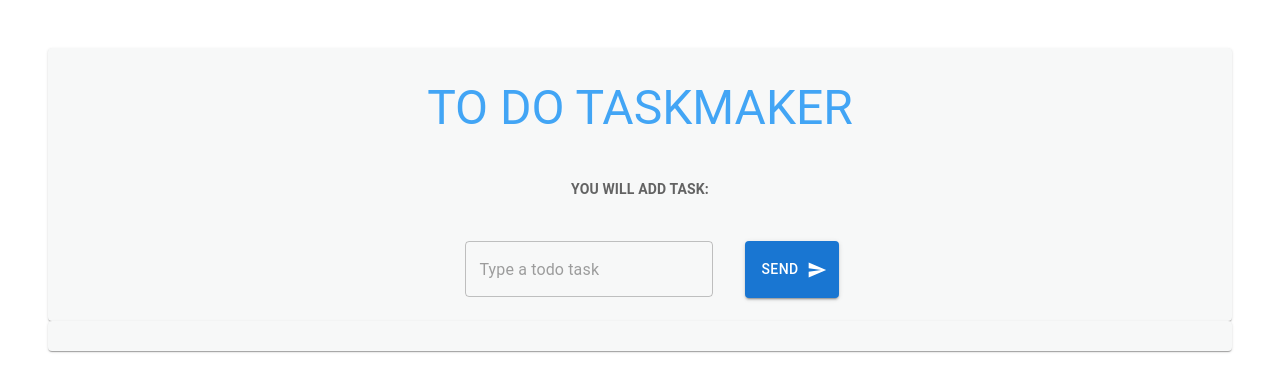
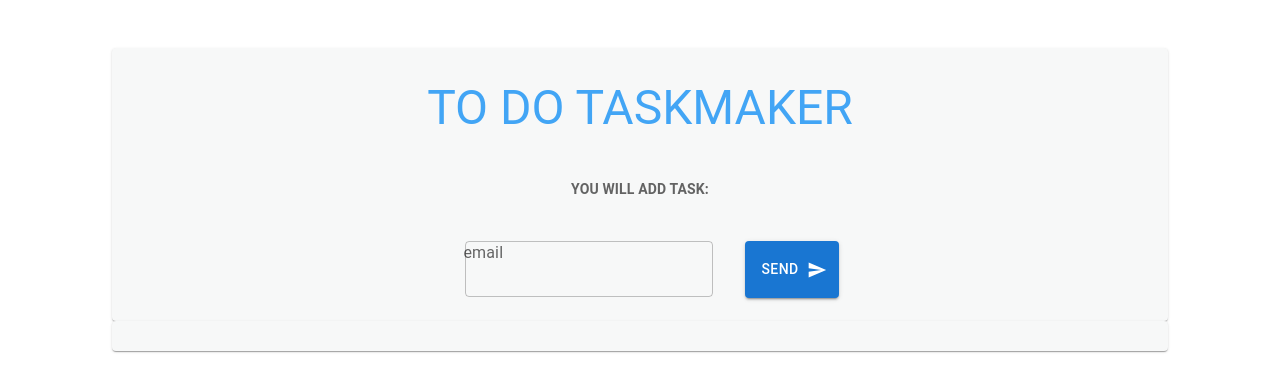
Before and after one commit to SDytewski/task, a React (Create React App) app: page / in a window 1280 px wide. Shown: the top 392 px of the page. Built offline with nearby package versions, Linux system fonts and the light colour scheme.

Commit message:
added validation for empty input field

```diff
--- a/package.json
+++ b/package.json
@@ -13,6 +13,7 @@
     "@testing-library/user-event": "^13.5.0",
     "react": "^18.2.0",
     "react-dom": "^18.2.0",
+    "react-hook-form": "^7.45.1",
     "react-scripts": "5.0.1",
     "styled-components": "^5.3.6",
     "web-vitals": "^2.1.4"
--- a/src/components/Home.js
+++ b/src/components/Home.js
@@ -14,6 +14,8 @@ import DeleteIcon from '@mui/icons-material/Delete';
 import EditOutlinedIcon from '@mui/icons-material/EditOutlined';
 import SendIcon from '@mui/icons-material/Send';
 import { createTheme } from '@mui/material/styles';
+import { useForm } from "react-hook-form";
+import Container from "@mui/material/Container";
 
 
 
@@ -44,6 +46,7 @@ const Item = styled(Paper)(({ theme }) => ({
 
 
 
+
 function Home() {
   // Declare a new state variable, which we'll call "todo"
   // Also create a copy of the todo as an array
@@ -68,12 +71,19 @@ function Home() {
 
   // );
 
-  console.log(todos)
+  // console.log(todos)
 
+  const {
+    register,
+    handleSubmit,
+    formState:{ errors },
+  } = useForm();
+  const onSubmit = (data) => addTodo(todos)
+  //  handleReset(e) setEditShow(true);
 
   //Onclick function to add Todo
   const addTodo = () => {
-
+    setEditShow(false) && setShow(show) ? setEditShow(false) && setShow(!show) : setEditShow(false)
     // if (todo !== " ") {
     setTodos((prevToDos) => {
       const task = {
@@ -86,6 +96,7 @@ function Home() {
     // }
 
   };
+
 
   function handleReset(e) {
     e.preventDefault();
@@ -105,7 +116,7 @@ function Home() {
 
     });
     setTodos(newTodos);
-    console.log(newTodos + "HELLO")
+    // console.log(newTodos + "HELLO")
     newTodos.length === 0 ? setEditShow(false) : setEditShow(true)
 
 
@@ -161,7 +172,7 @@ function Home() {
 
 
   return (
-
+    <Container maxWidth="lg">
     <Box sx={{ flexGrow: 1 }} padding={6}>
 
       <Grid container spacing={2}>
@@ -173,15 +184,35 @@ function Home() {
               <Typography variant="h3" color='primary.light' padding={3}>TO DO TASKMAKER</Typography>
               <h4>YOU WILL ADD TASK:</h4>
               {/* <h3>{todo}</h3> */}
+              <form onSubmit={handleSubmit(onSubmit)}>
+                <TextField id="outlined-basic"
+                  type="text"
+                  name="todo"
+                  value={todo}
+                  label="email"
+                  placeholder="Type a todo task"
+                  {...register ("email", {
+                    required: "Please enter at least one character",
+                    minLength: 1
 
-              <TextField id="outlined-basic" type="text" name="todo" value={todo} placeholder="Type a todo task" sx={{ ml: 1, mt: 1, p: 2, }} onChange={(e) => {
+                  })}
+                  error={!!errors?.email}
+
+                  helperText={errors?.email ? errors.email.message : null}
+                  sx={{ ml: 1, mt: 1, p: 2, }}
+                  onChange={(e) => {
                     setTodo(e.target.value);
                   }} />
+                {/* <Box>
+                  {errors.email && errors.email.type === "required" && (
+                    <span className="error-message">Please enter a task</span>
+                  )}
+                </Box> */}
 
-
-              <Button className="add-button" variant="contained" type="submit" endIcon={<SendIcon />} sx={{ ml: 2, mt: 3, p: 2, }} onClick={(e) => { addTodo(todos); handleReset(e); }}>
+                <Button className="add-button" variant="contained" type="submit" endIcon={<SendIcon />} sx={{ ml: 2, mt: 3, p: 2, }} onSubmit={(e) => { addTodo(todos); handleReset(e); setEditShow(true); }}>
                   Send
                 </Button>
+              </form>
 
             </div>
 
@@ -199,7 +230,7 @@ function Home() {
               >
 
 
-                  { editShow && <div>
+                {editShow && <div>
                   <Button className="edit-button" variant="outlined" startIcon={<EditOutlinedIcon />} sx={{ mr: 2, mt: 2, p: 1 }} onClick={() => {
                     handleEditClick(todo); setShow(!show); setEditShow(false)
 
@@ -215,7 +246,7 @@ function Home() {
                       <Typography variant="h5" component="div">
 
                         <li>
-                       <div key={item.id} > {item.taskName} </div>
+                          {editShow && <div key={item.id} > {item.taskName} </div>}
                           {isEditing ? (
 
                             // if we are editing - display the edit todo input
@@ -227,6 +258,7 @@ function Home() {
                               {/* <label htmlFor="editTodo">Edit todo: </label> */}
                               {/* notice that the value for the update input is set to the currentTodo state */}
                               {/* also notice the handleEditInputChange is being used */}
+
                               {<TextField
                                 name={`editTodo${item.id}`}
                                 type="text"
@@ -251,18 +283,18 @@ function Home() {
 
                               }
                               {/* here we added an "update" button element - use the type="submit" on the button which will still submit the form when clicked using the handleEditFormSubmit function */}
-                              <Button variant="outlined" sx={{ ml: 2, mt: 2, mb: 1, p: 1 }} onClick={() => {handleEditFormSubmit(item.id, item); setShow(true); setEditShow(true)}}>Update All</Button>
+                              <Button variant="outlined" sx={{ ml: 2, mt: 2, mb: 1, p: 1 }} onClick={() => { handleEditFormSubmit(item.id, item); setShow(true); setEditShow(true) }}>Update All</Button>
                               {/* here we added a "Cancel" button to set isEditing state back to false which will cancel editing mode */}
-                              <Button variant="outlined" sx={{ ml: 2, mt: 2, mb: 1, p: 1 }} onClick={() => {setIsEditing(false); setShow(true); setEditShow(true)}}>Cancel</Button>
+                              <Button variant="outlined" sx={{ ml: 2, mt: 2, mb: 1, p: 1 }} onClick={() => { setIsEditing(false); setShow(true); setEditShow(true) }}>Cancel</Button>
 
                             </>
-                          ) : (" ") }
+                          ) : (" ")}
 
                           {/* Below code shows the todo number */}
                           {/* <div>Todo Number: {`${item.id}`}</div> */}
 
                         </li>
-                        { show && <div>
+                        {show && <div>
                           <Button className="delete-button" variant="outlined" startIcon={<DeleteIcon />} sx={{ mr: 2, mt: 2, p: 1 }} onClick={() => {
                             deleteTodo(item.id, todos)
                           }}>
@@ -289,7 +321,7 @@ function Home() {
 
       </Grid>
     </Box>
-
+    </Container>
   );
 }
 
```
Also changed, not shown: 1 other file (tests, documents, lock files or other folders). Lines whose indentation alone changed are shown as unchanged.
